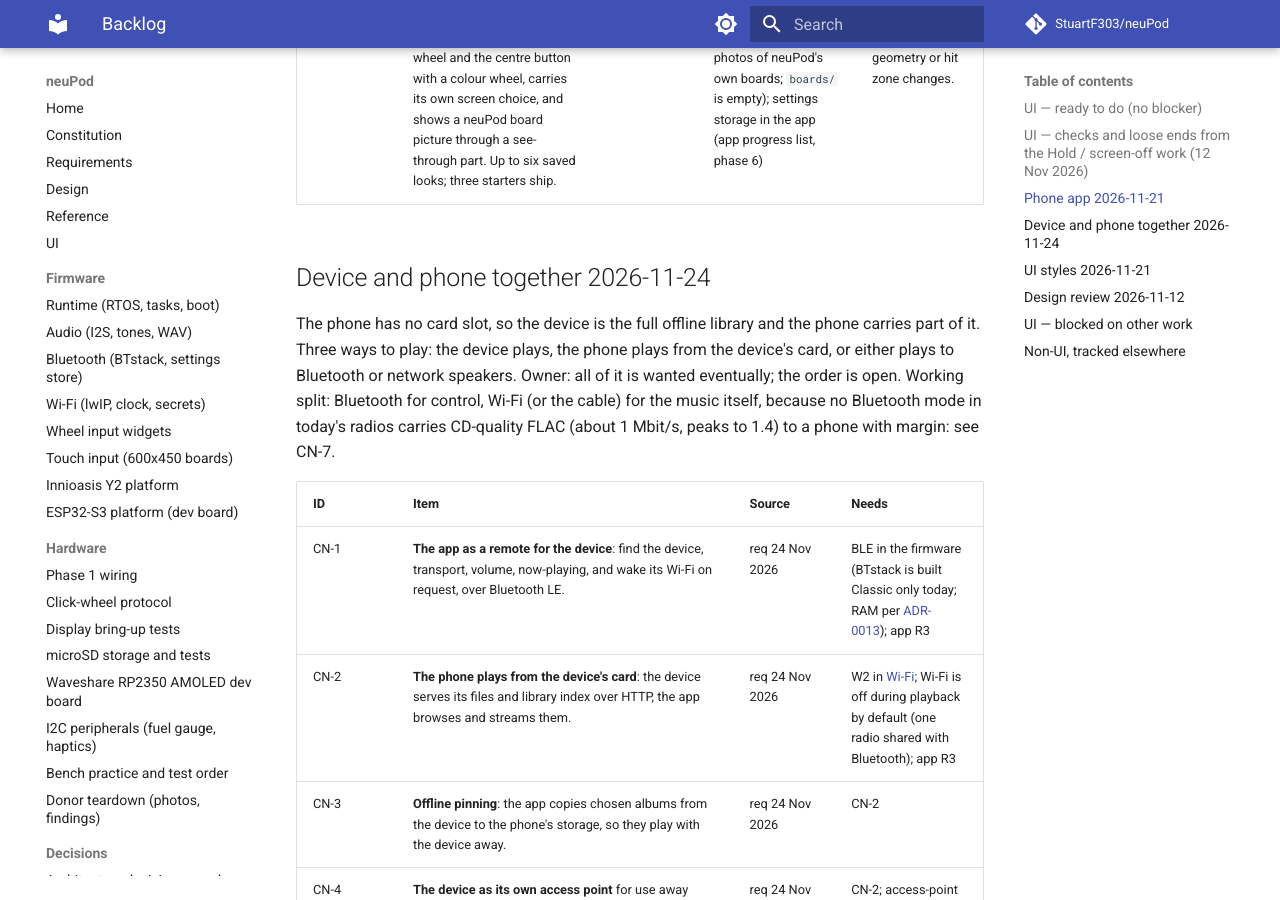
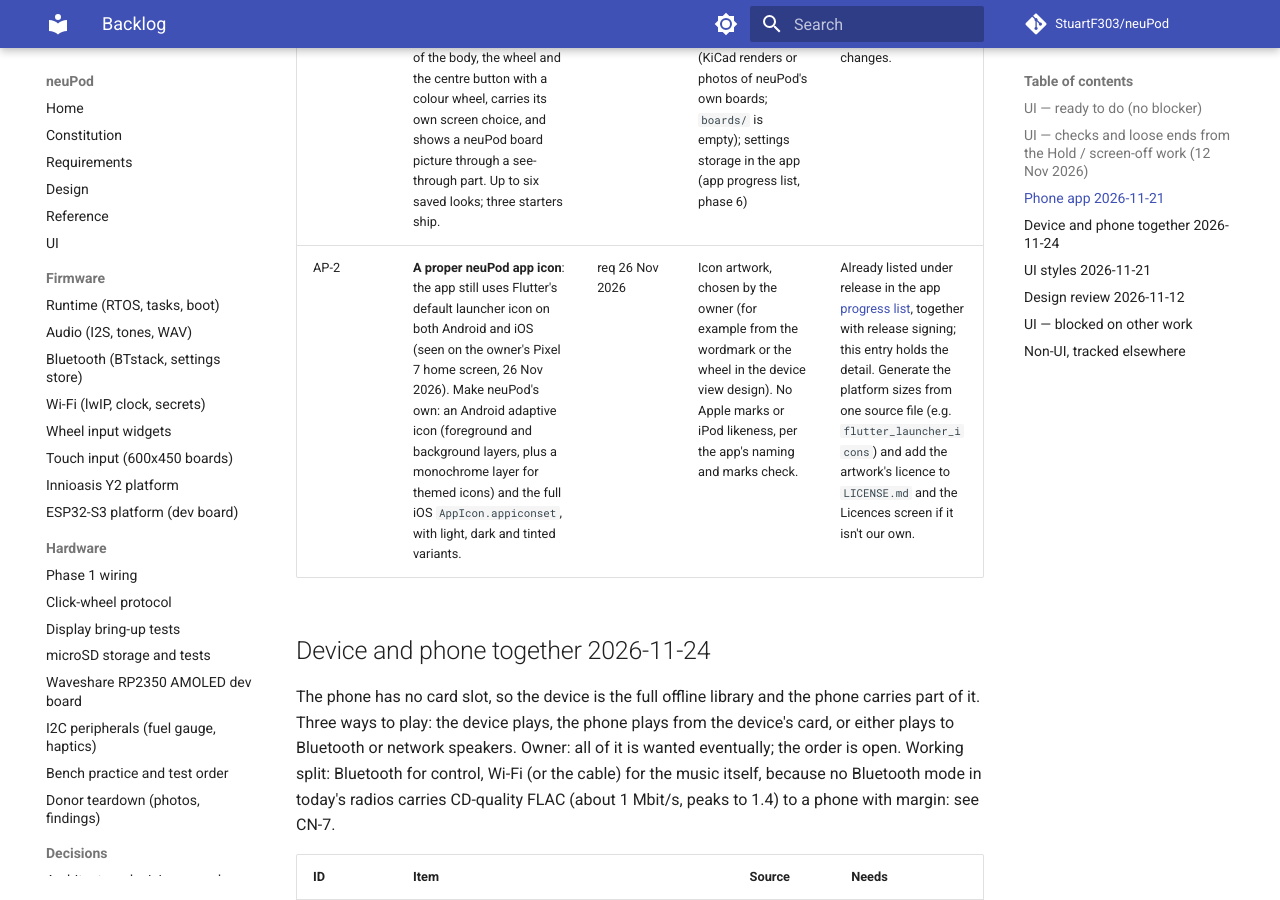
Before and after one commit to StuartF303/neuPod, an MkDocs documentation site: the page built from docs/backlog.md, in a window 1280 px wide and 900 px high, scrolled down 3581 px. Built offline with MkDocs 1.6.1 and Material for MkDocs 9.7.7, drawn with Linux system fonts in a browser that asks for light colours; comment, search, counter and statistics services are not loaded.

Commit message:
docs(backlog): AP-2, a proper neuPod app icon in place of Flutter's default (#165)
Co-authored-by: Stuart Fraser <stuart@wallet.services>
Co-authored-by: Claude Opus 5.5 <noreply@anthropic.com>

```diff
--- a/docs/backlog.md
+++ b/docs/backlog.md
@@ -44,6 +44,7 @@ A Flutter music player for iOS and Android in the neuPod styles, later a compani
 | ID | Item | Source | Needs | Notes |
 | --- | --- | --- | --- | --- |
 | AP-1 | **Custom mode for the device view**: Mode becomes Light, Dark, Auto, Custom. Custom sets the colour and transparency of the body, the wheel and the centre button with a colour wheel, carries its own screen choice, and shows a neuPod board picture through a see-through part. Up to six saved looks; three starters ship. | req 25 Nov 2026 | [design](design/2026-11-25-app-custom-mode/README.md) written, awaiting the owner on its Open questions; **real board pictures** (KiCad renders or photos of neuPod's own boards; `boards/` is empty); settings storage in the app (app progress list, phase 6) | Build from the design's [brief](design/2026-11-25-app-custom-mode/IMPLEMENTATION-BRIEF.md), tracked in its [progress list](design/2026-11-25-app-custom-mode/PROGRESS.md). Paint only: no geometry or hit zone changes. |
+| AP-2 | **A proper neuPod app icon**: the app still uses Flutter's default launcher icon on both Android and iOS (seen on the owner's Pixel 7 home screen, 26 Nov 2026). Make neuPod's own: an Android adaptive icon (foreground and background layers, plus a monochrome layer for themed icons) and the full iOS `AppIcon.appiconset`, with light, dark and tinted variants. | req 26 Nov 2026 | Icon artwork, chosen by the owner (for example from the wordmark or the wheel in the device view design). No Apple marks or iPod likeness, per the app's naming and marks check. | Already listed under release in the app [progress list](app/PROGRESS.md), together with release signing; this entry holds the detail. Generate the platform sizes from one source file (e.g. `flutter_launcher_icons`) and add the artwork's licence to `LICENSE.md` and the Licences screen if it isn't our own. |
 
 ## Device and phone together 2026-11-24
 
```
